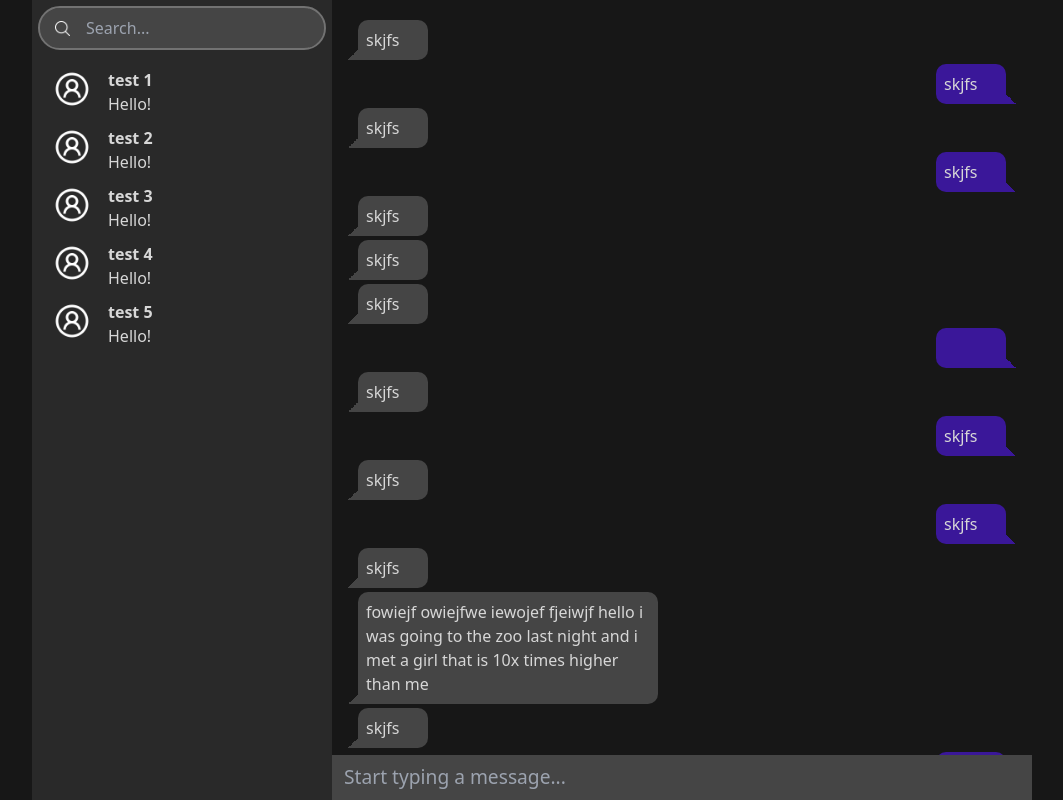
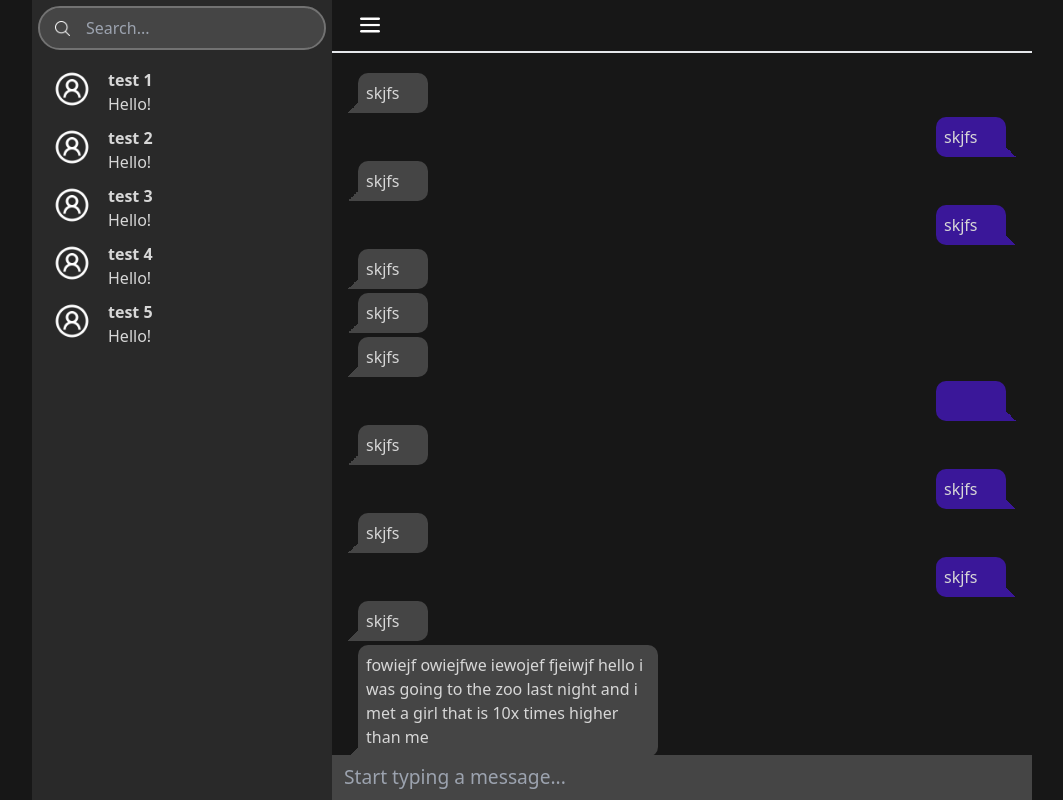
Before and after one commit to udborets/chat-app, a Next.js app in the folder client/: page /chat in a window 1280 px wide. Shown: the whole page, without its empty margins (108-1171 px from the left). Built offline with nearby package versions, Linux system fonts and the light colour scheme.

Commit message:
add top bar to chat

```diff
--- a/client/features/Chat/Chat.tsx
+++ b/client/features/Chat/Chat.tsx
@@ -3,10 +3,12 @@ import { FC } from "react";
 import MessageInput from "./MessageInput/MessageInput";
 import Messages from "./Messages/Messages";
 import { ChatProps } from "./models";
+import TopBar from "./TopBar/TopBar";
 
 const Chat: FC<ChatProps> = ({ messages }) => {
   return (
     <div className="w-full h-full flex flex-col justify-end">
+      <TopBar />
       <Messages messages={messages} />
       <MessageInput />
     </div>
```
